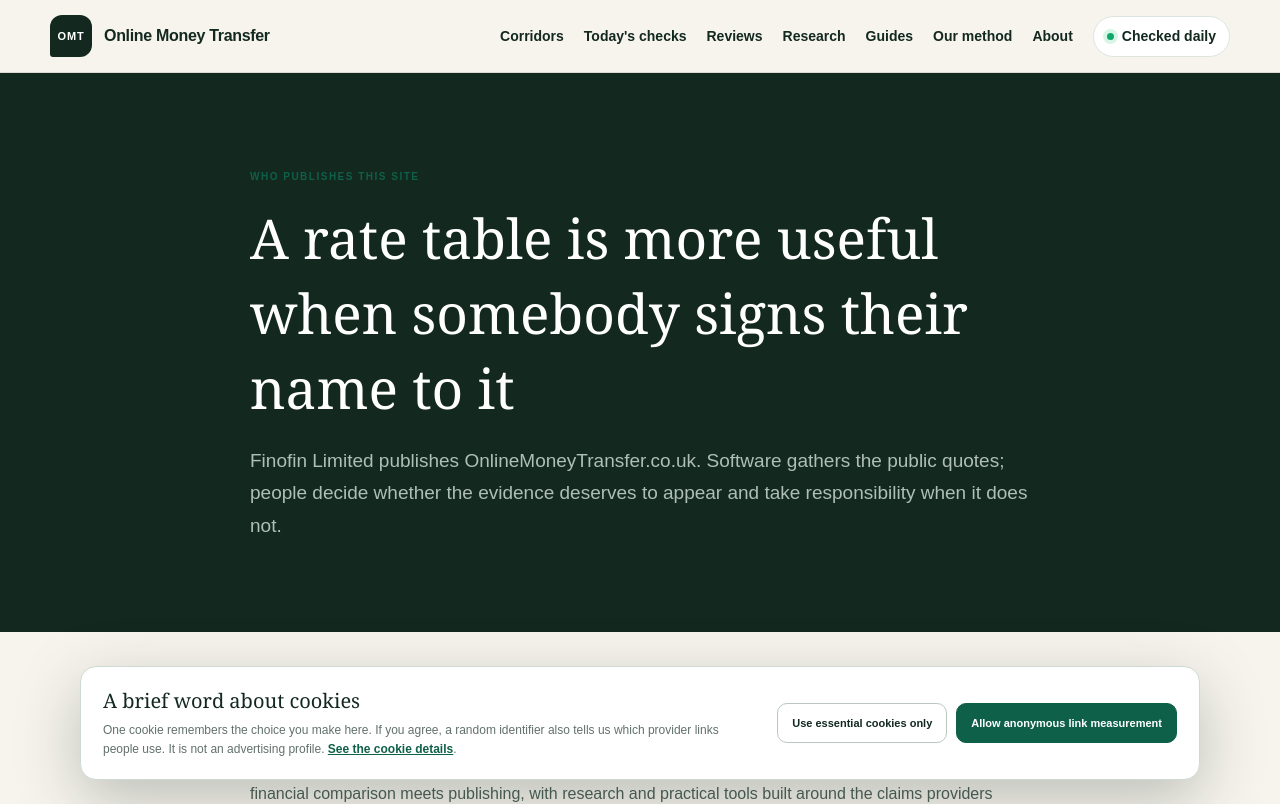
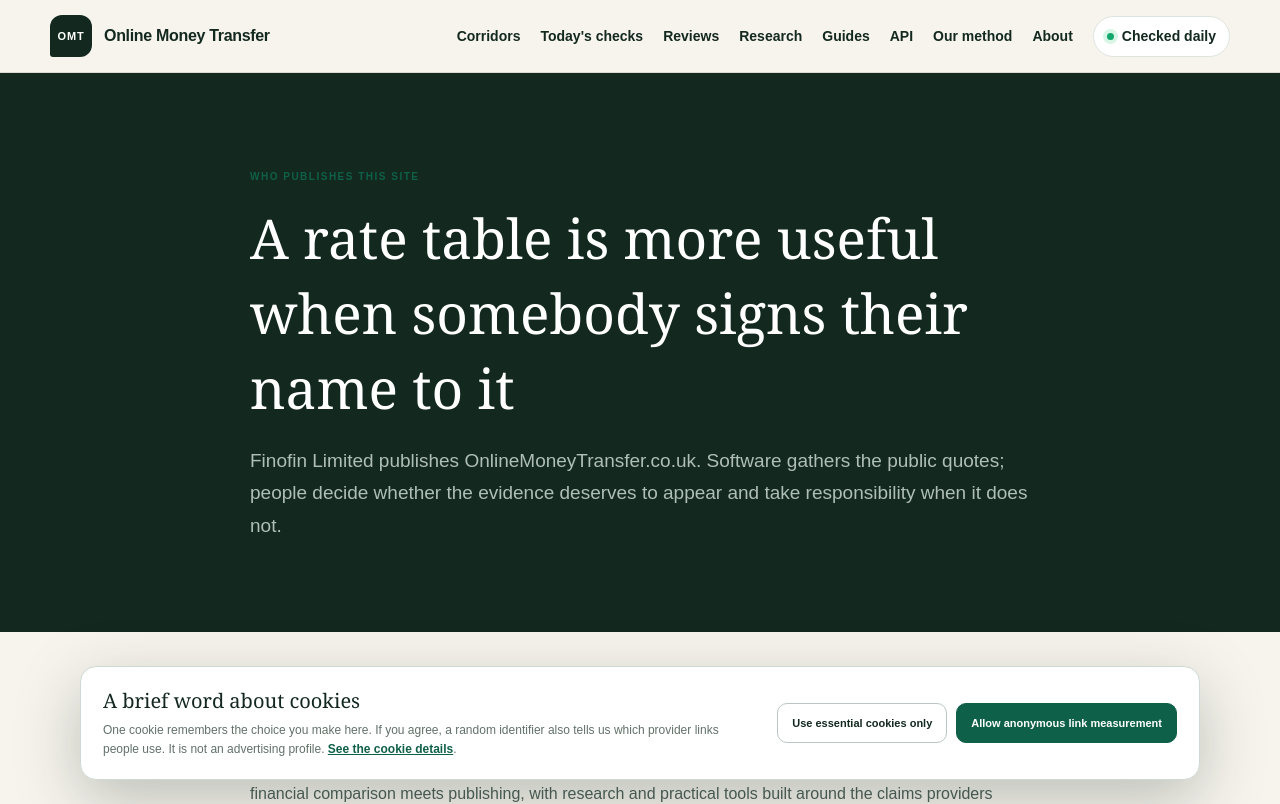
Before and after one commit to thisismyuserdealwithit/online-money-transfer-rates, a Next.js app: page /about in a window 1280 px wide. Shown: the top 804 px of the page. Built offline with nearby package versions, Linux system fonts and the light colour scheme.

Commit message:
Update components/SiteHeader.tsx for public rates API

```diff
--- a/components/SiteHeader.tsx
+++ b/components/SiteHeader.tsx
@@ -14,6 +14,7 @@ export function SiteHeader() {
           <Link href="/reviews">Reviews</Link>
           <Link href="/research">Research</Link>
           <Link href="/guides">Guides</Link>
+          <Link href="/api">API</Link>
           <Link href="/methodology">Our method</Link>
           <Link href="/about">About</Link>
           <span className="live-pill"><i /> Checked daily</span>
```
